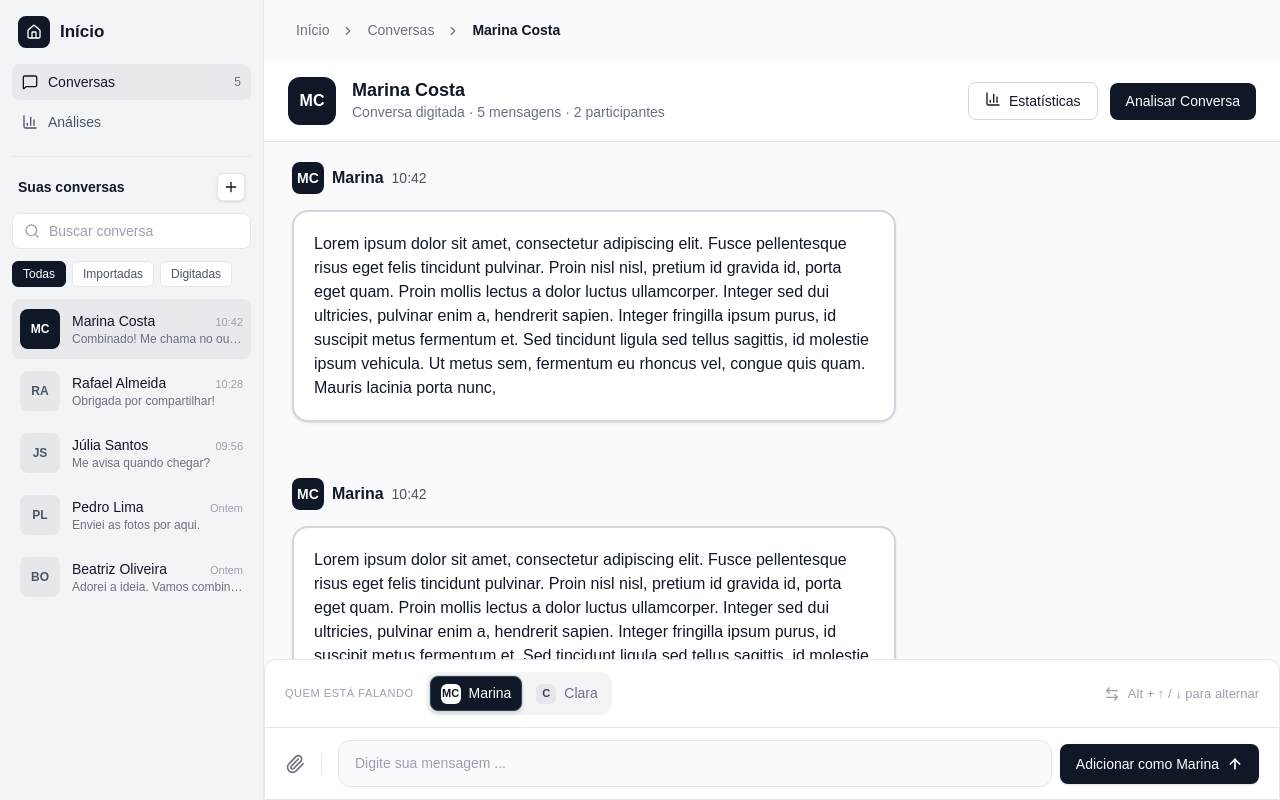
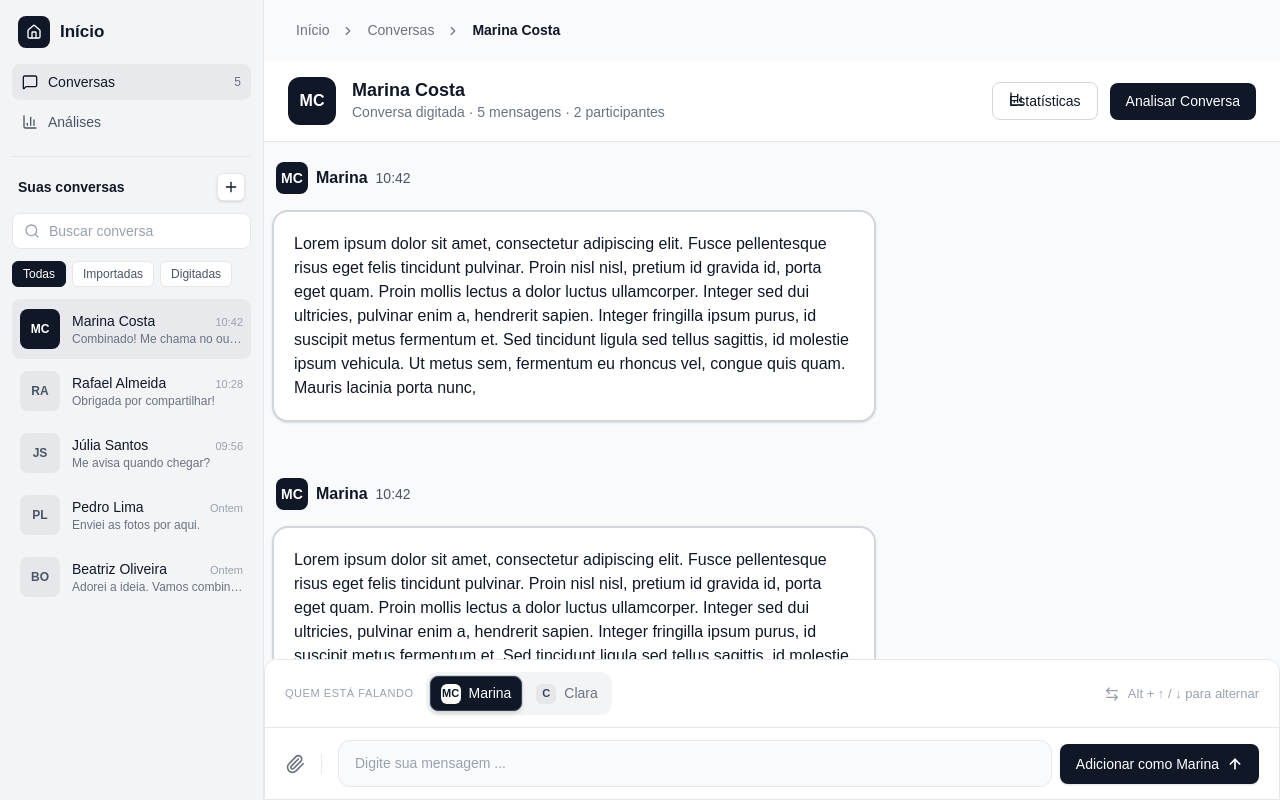
Before and after one commit to RicardoR211/layout-base, a Next.js app: page /conversas/1 in a window 1280 px wide. Built offline with nearby package versions, Linux system fonts and the light colour scheme.

Commit message:
Alguns ajustes

```diff
--- a/app/conversas/componentes/balao.tsx
+++ b/app/conversas/componentes/balao.tsx
@@ -12,13 +12,13 @@ export default function ChatBalao() {
     return(
         <div className={
             "min-w-0 max-w-[620px] px-2 py-5 " +
-            (C.lado === "esquerdo" ? "mr-auto ml-5" : "ml-auto mr-5")
+            (C.lado === "esquerdo" ? "mr-5" : "ml-5")
         }>
 
 
             {/* Cabeçalho da mensagem */}
             <div className={"flex items-center gap-2 " +
-            (C.lado === "esquerdo" ? "" : "justify-end mr-2")}>
+            (C.lado === "esquerdo" ? "ml-1" : "justify-end mr-1")}>
                 <span
                   className={
                     "flex h-8 w-8 shrink-0 items-center justify-center rounded-lg text-[14px] font-semibold " +
--- a/app/conversas/componentes/chat-cabecalho.tsx
+++ b/app/conversas/componentes/chat-cabecalho.tsx
@@ -43,9 +43,9 @@ export default function ChatCabecalho() {
                         onClick={() => console.log("Clicou em Estatísticas")}
                         className="flex w-full gap-2 rounded-lg border border-gray-300 bg-white px-3 py-2 text-sm font-medium text-gray-900 transition hover:bg-gray-50 lg:w-auto lg:px-4"
                     >
-                        <BarChart3 className="h-4 w-4" />
-                        <span className="sm:hidden">Status</span>
-                        <span className="hidden sm:inline">Estatísticas</span>
+                        <BarChart3 className="absolute h-4 w-4" />
+                        <span className="block w-full text-center sm:hidden">Status</span>
+                        <span className="w-full text-center hidden sm:inline">Estatísticas</span>
                     </button>
 
                     <button
--- /dev/null
+++ b/app/conversas/componentes/chat-estatistica.tsx
@@ -0,0 +1,7 @@
+
+
+export default function ChatEstatistica() {
+    return(
+        <div className="width-500px"></div>
+    )
+}
```
